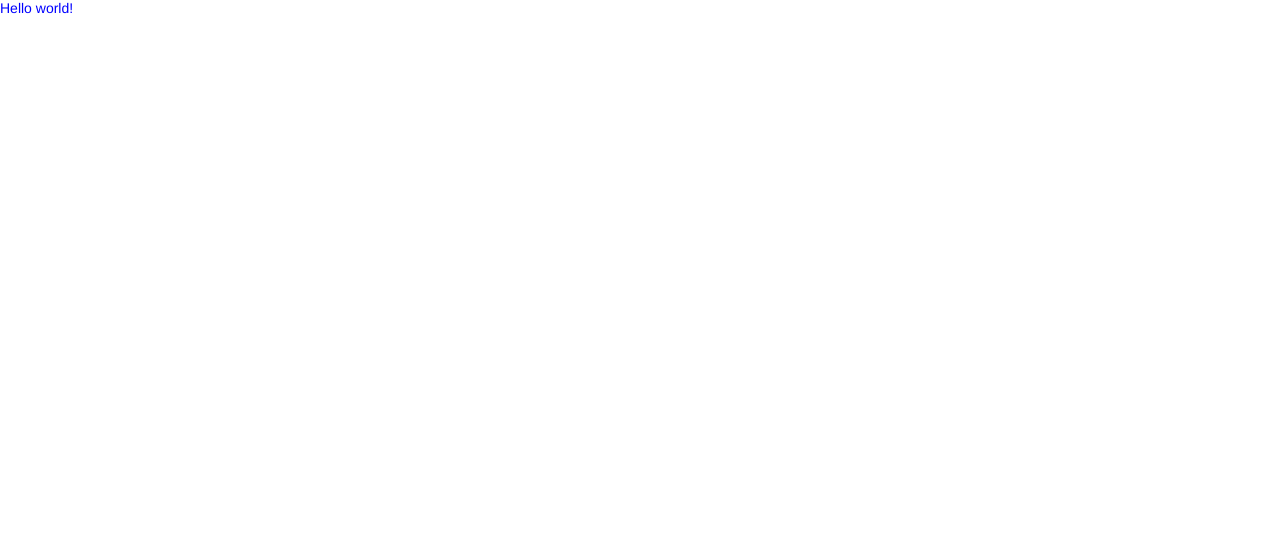
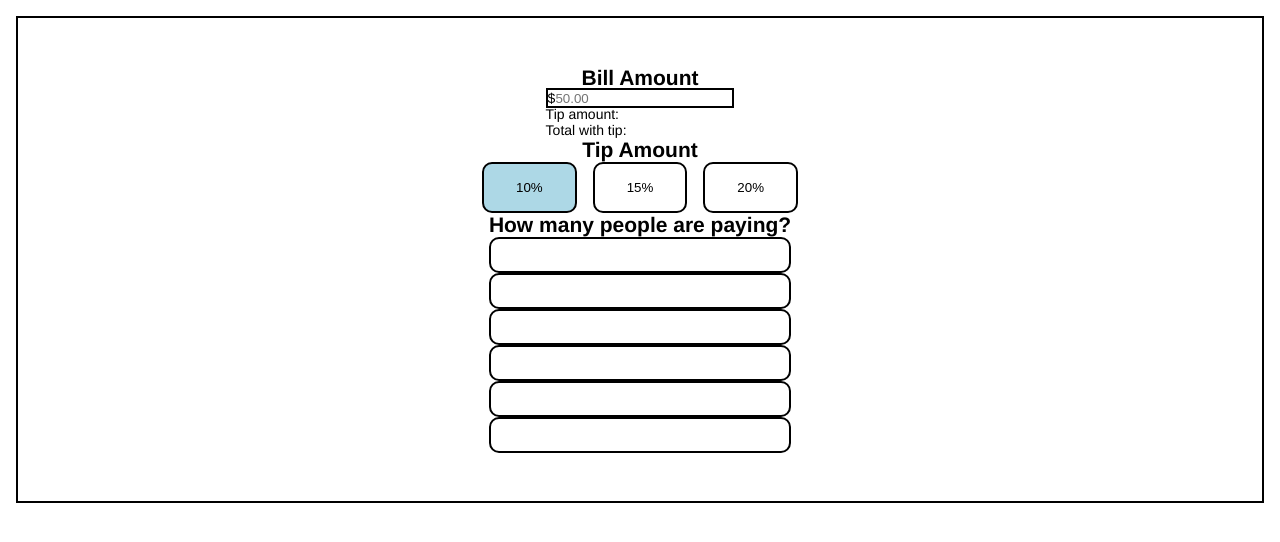
Before and after one commit to ryanascherr/tip-calculator, a plain HTML site: page index.html in a window 1280 px wide. Drawn offline with nearby package versions, Linux system fonts and the light colour scheme.

Commit message:
Added base elements and basic styling.

```diff
--- a/index.html
+++ b/index.html
@@ -8,7 +8,44 @@
 </head>
 <body>
 
-    <p>Hello world!</p>
+    <div class="calculator">
+
+        <div class="bill-container">
+            <h2 class="bill-container__heading">Bill Amount</h1>
+
+            <div class="bill-container__input input">
+                <span class="input__outer">$<input class="input__inner" type="text" id="bill_amount" name="bill_amount" placeholder="50.00"></span>
+            </div>
+
+            <div class="bill_container__tip-info">
+                <p>Tip amount: </p>
+                <p>Total with tip:</p>
+            </div>
+        </div>
+
+        <div class="tip-container">
+            <h2 class="tip-container__heading">Tip Amount</h2>
+            <div class="tip-container__buttons">
+                <button class="button button--selected">10%</button>
+                <button class="button">15%</button>
+                <button class="button">20%</button>
+            </div>
+        </div>
+
+        <div class="people-container">
+            <h2 class="people-container__heading">
+                How many people are paying?
+            </h2>
+            <div class="people-container__buttons">
+                <div class="button button--round"></div>
+                <div class="button button--round"></div>
+                <div class="button button--round"></div>
+                <div class="button button--round"></div>
+                <div class="button button--round"></div>
+                <div class="button button--round"></div>
+            </div>
+        </div>
+    </div>
 
     <script src="https://ajax.googleapis.com/ajax/libs/jquery/3.5.1/jquery.min.js"></script>
     <script src="./script.js"></script>
--- /dev/null
+++ b/scss/_bill-container.scss
@@ -0,0 +1,6 @@
+.bill-container {
+
+    &__heading {
+        text-align: center;
+    }
+}
--- /dev/null
+++ b/scss/_button.scss
@@ -0,0 +1,14 @@
+.button {
+    padding: 1rem 2rem;
+    background-color: white;
+    border: 2px solid black;
+    border-radius: 10px;
+
+    &:hover {
+        cursor: pointer;
+    }
+
+    &--selected {
+        background-color: lightblue;
+    }
+}
--- /dev/null
+++ b/scss/_calculator.scss
@@ -0,0 +1,9 @@
+.calculator {
+    display: flex;
+    flex-direction: column;
+    justify-content: center;
+    align-items: center;
+    border: 2px solid black;
+    padding: 3rem;
+    margin: 1rem;
+}
--- /dev/null
+++ b/scss/_input.scss
@@ -0,0 +1,10 @@
+.input {
+
+    &__outer {
+        border: 2px solid black;
+    }
+
+    &__inner {
+        border: none;
+    }
+}
--- /dev/null
+++ b/scss/_tip-container.scss
@@ -0,0 +1,12 @@
+.tip-container {
+
+    &__heading {
+        text-align: center;
+    }
+
+    &__buttons {
+        display: grid;
+        grid-template-columns: repeat(3, 1fr);
+        grid-gap: 1rem;
+    }
+}
--- a/scss/_var.scss
+++ /dev/null
@@ -1,3 +0,0 @@
-p {
-    color: blue;
-}
--- a/scss/main.scss
+++ b/scss/main.scss
@@ -1,4 +1,8 @@
-@import "_var";
+@import "_bill-container";
+@import "_button";
+@import "_calculator";
+@import "_input";
+@import "_tip-container";
 
 * {
     margin: 0;
```
Also changed, not shown: scss/main.css, 1 other file.
